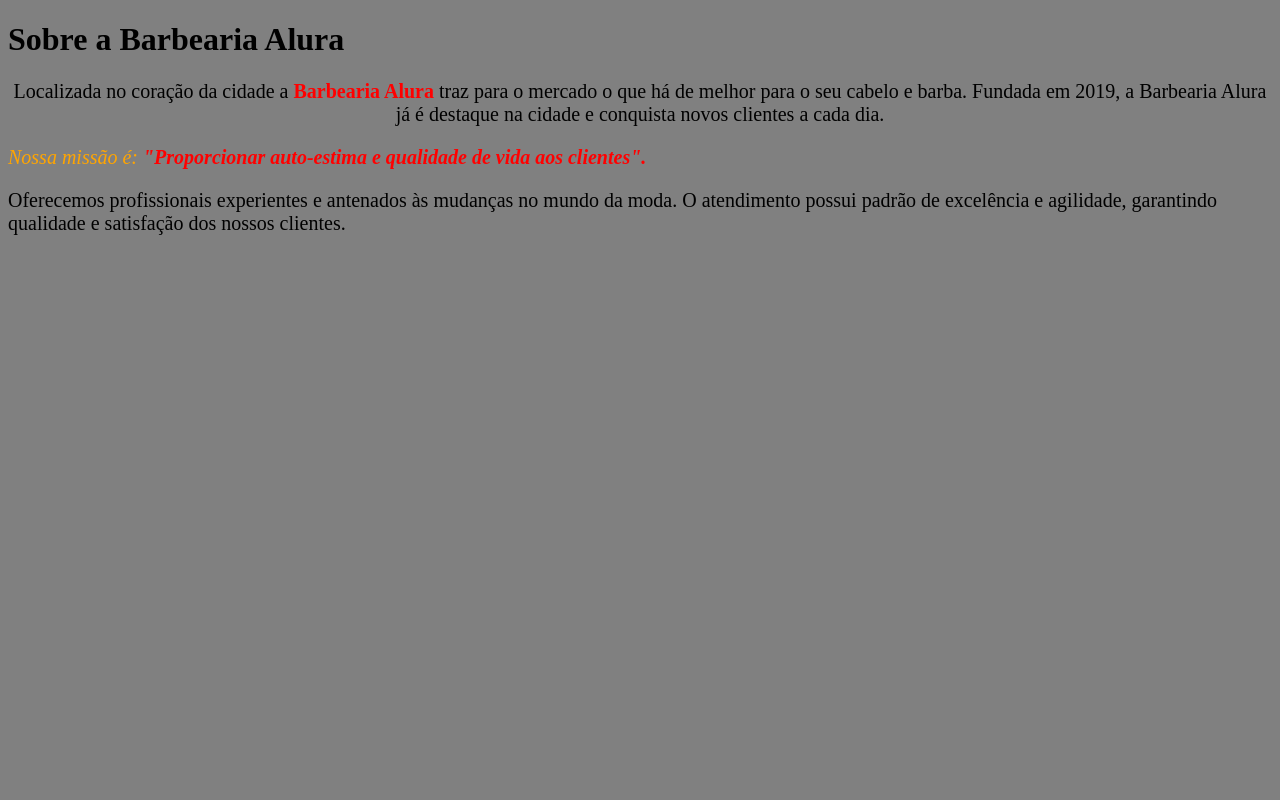
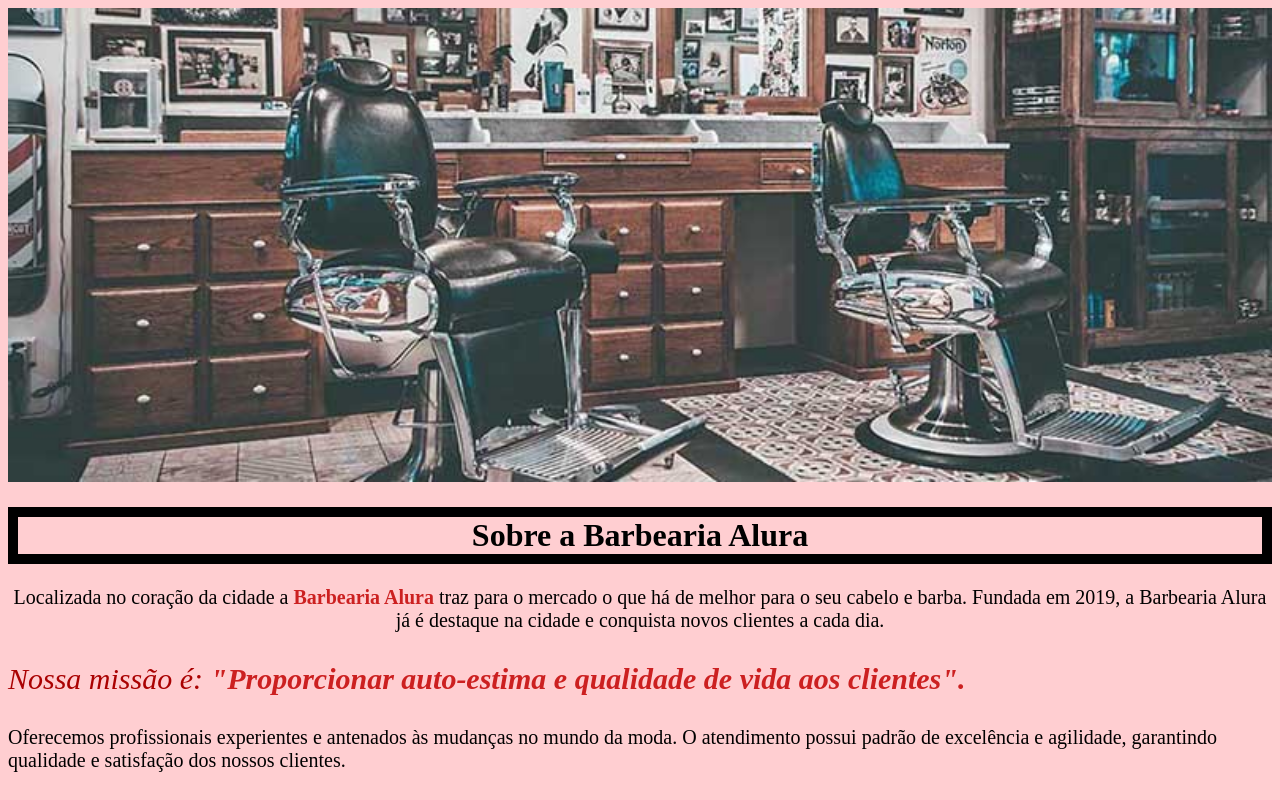
Before and after one commit to Carla0411/aulahtml-css-10-11-12, a plain HTML site: page index.html in a window 1280 px wide. Drawn offline with Linux system fonts and the light colour scheme.

Commit message:
Aula 13 e 14 Sublime

```diff
--- a/index.html
+++ b/index.html
@@ -7,6 +7,7 @@
 
 </head>
 <body>
+  <img id="banner" src="banner.jpg">
 <!-- partial:index.partial.html -->
 <head>
   <meta charset="UTF-8">
@@ -20,7 +21,7 @@
 
 <p style = "text-align: center"> Localizada no coração da cidade a <strong>Barbearia Alura</strong> traz para o mercado o que há de melhor para o seu cabelo e barba. Fundada em 2019, a Barbearia Alura já é destaque na cidade e conquista novos clientes a cada dia.</p>
 
-<p style ="font-size: 20px"><em>Nossa missão é: <strong>"Proporcionar auto-estima e qualidade de vida aos clientes".</strong></em></p>
+<p id="missao"><em>Nossa missão é: <strong>"Proporcionar auto-estima e qualidade de vida aos clientes".</strong></em></p>
 
 <p> Oferecemos profissionais experientes e antenados às mudanças no mundo da moda. O atendimento possui padrão de excelência e agilidade, garantindo qualidade e satisfação dos nossos clientes.</p>
 </body>
--- a/style.css
+++ b/style.css
@@ -1,4 +1,19 @@
-strong {color: red;}
-em {color:orange;}
-body{background: gray;
+strong {color: #CC2020;}
+em {color: #aa0202;}
+body{background: #FFCED1;
 }
+p {
+	text-aling: center;
+}
+
+h1
+{text-align: center;
+border: 10px solid;
+}
+
+#missao{
+	font-size: 30px;
+}
+#banner{
+	width:100%;
+}
```
Also changed, not shown: banner.jpg (added).
